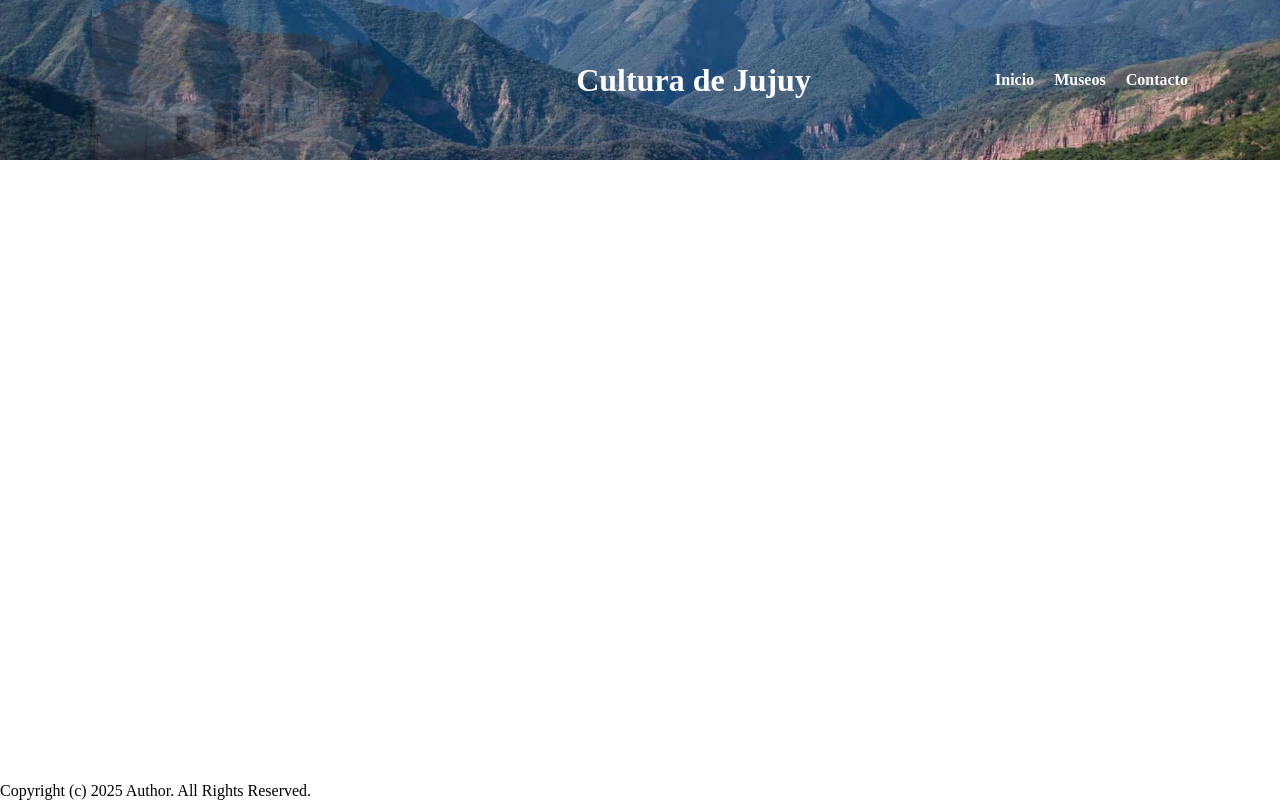
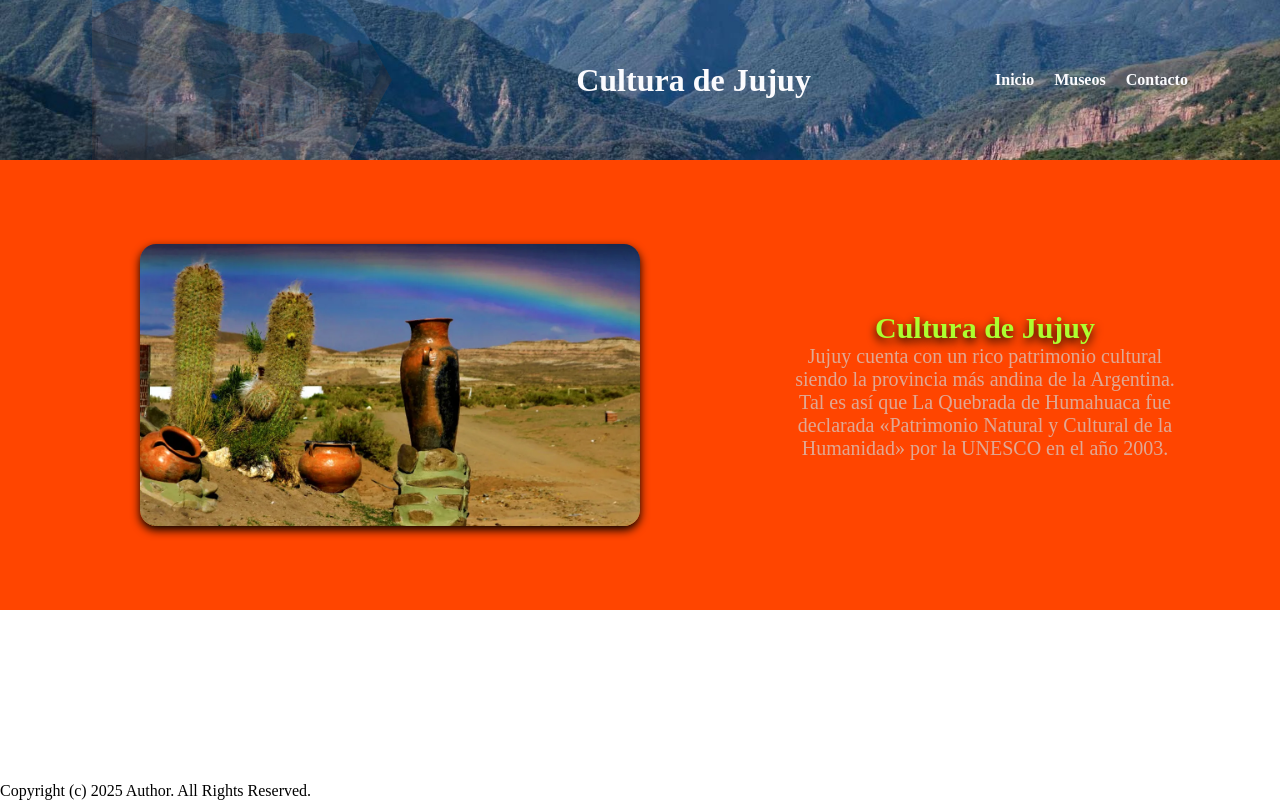
Before and after one commit to BarroBrisa/pv_tp1_grupo19, a plain HTML site: page ProyectoWeb/index.html in a window 1280 px wide. Drawn offline with Linux system fonts and the light colour scheme.

Commit message:
feat: Hero Cultura

```diff
--- a/ProyectoWeb/css/global.css
+++ b/ProyectoWeb/css/global.css
@@ -1,5 +1,6 @@
 :root {
   --font-color: rgb(251, 251, 254);
+  --background-color: #2c3e50;
 }
 
 * {
--- a/ProyectoWeb/css/style.index.css
+++ b/ProyectoWeb/css/style.index.css
@@ -0,0 +1,35 @@
+.hero_container {
+  width: 100%;
+  height: 450px;
+  background-color: orangered;
+  display: flex;
+  justify-content: center;
+  align-items: center;
+  gap: 20px;
+  justify-content: start;
+  padding-left: 140px;
+
+  img {
+    height: auto;
+    width: 500px;
+    border-radius: 1rem;
+    box-shadow: 0px 4px 10px black;
+  }
+
+  div {
+    text-align: center;
+    padding-left: 130px;
+    padding-right: 100px;
+    font-size: 20px;
+
+    h2 {
+      color: greenyellow;
+      text-shadow: 0px 4px 10px black;
+    }
+
+    p {
+      color: lightgray;
+      opacity: 0.7;
+    }
+  }
+}
--- a/ProyectoWeb/index.html
+++ b/ProyectoWeb/index.html
@@ -25,7 +25,20 @@
       </nav>
     </header>
     <main>
-      <!-- section -->
+
+      <!-- Hero Cultura -->
+      <section class="hero_container">
+        <img src="public/images/hero-img.png" alt="">
+        <div>
+          <h2>Cultura de Jujuy</h2>
+          <p>
+            Jujuy cuenta con un rico patrimonio cultural siendo la provincia más andina de la Argentina. Tal es así que
+            La Quebrada de Humahuaca fue declarada «Patrimonio Natural y Cultural de la Humanidad» por la UNESCO en el
+            año 2003.
+          </p>
+        </div>
+      </section>
+
     </main>
     <footer>
       <p>Copyright (c) 2025 Author. All Rights Reserved.</p>
```
Also changed, not shown: ProyectoWeb/public/images/hero-img.png (added).
